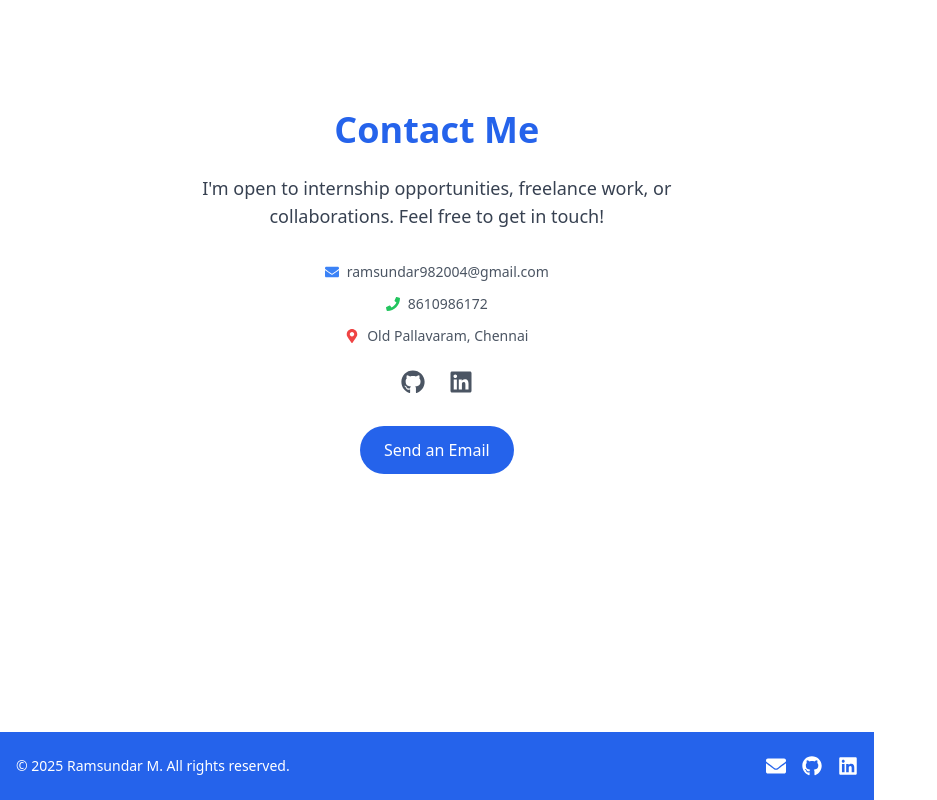
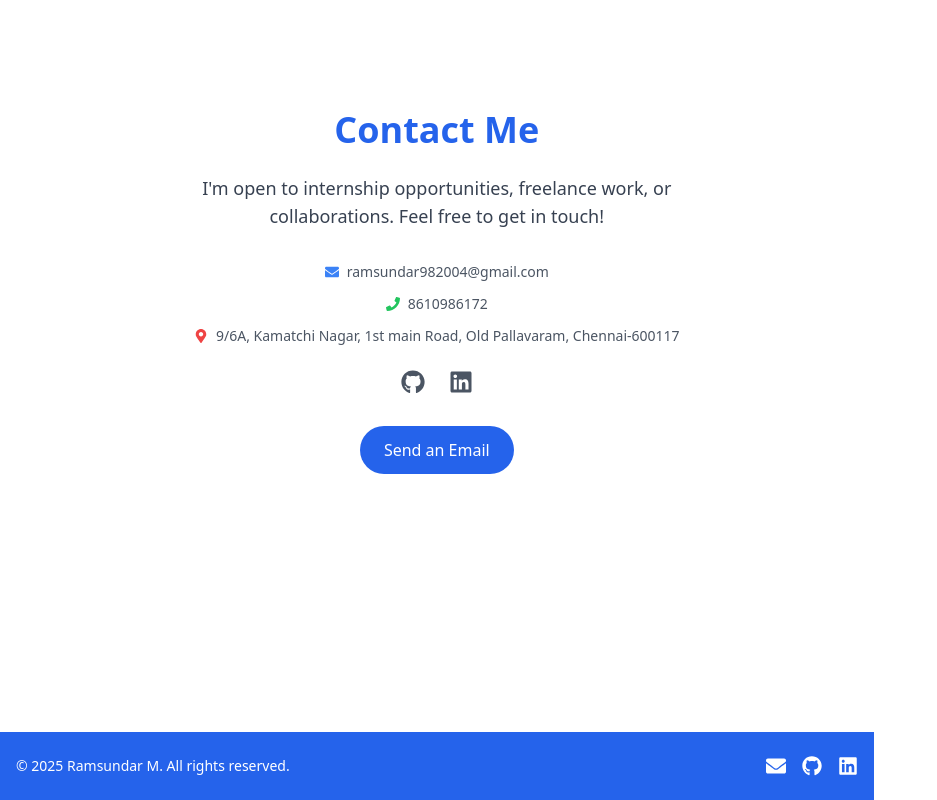
Before and after one commit to ramrs8/ramsundar-portfolio, a React (Vite) app: page / in a window 1280 px wide. Shown: the part 2562-3362 px from the top of the page, without its empty margins (0-937 px from the left). Built offline with nearby package versions, Linux system fonts and the light colour scheme; no server answers.

Commit message:
Removed some unnecessary lines

```diff
--- a/package.json
+++ b/package.json
@@ -3,7 +3,7 @@
   "private": true,
   "version": "0.0.0",
   "type": "module",
-  "homepage": "https://ramsundarm.github.io/ramsundar-portfolio",
+  "homepage": "https://ramrs8.github.io/ramsundar-portfolio",
   "scripts": {
     "dev": "vite",
     "build": "vite build",
--- a/src/components/Footer.jsx
+++ b/src/components/Footer.jsx
@@ -19,7 +19,7 @@ const Footer = () => {
             <FaEnvelope />
           </a>
           <a
-            href="https://github.com/ramsundarm"
+            href="https://github.com/ramrs8"
             target="_blank"
             rel="noreferrer"
             className="hover:text-gray-300"
--- a/src/sections/Contact.jsx
+++ b/src/sections/Contact.jsx
@@ -31,12 +31,12 @@ const Contact = () => {
           </div>
           <div className="flex items-center gap-2">
             <FaMapMarkerAlt className="text-red-500" />
-            <span>Old Pallavaram, Chennai</span>
+            <span>9/6A, Kamatchi Nagar, 1st main Road, Old Pallavaram, Chennai-600117</span>
           </div>
         </div>
 
         <div className="flex justify-center gap-6 text-2xl text-gray-600 mb-8">
-          <a href="https://github.com/ramsundarm" target="_blank" rel="noreferrer">
+          <a href="https://github.com/ramrs8" target="_blank" rel="noreferrer">
             <FaGithub className="hover:text-black" />
           </a>
           <a href="https://linkedin.com/in/ramsundarm" target="_blank" rel="noreferrer">
--- a/src/sections/Hero.jsx
+++ b/src/sections/Hero.jsx
@@ -45,7 +45,6 @@ const Hero = () => {
             "Full Stack Developer",
             "Android Developer",
             "React & Flutter Enthusiast",
-            "UI/UX Learner",
           ]}
           loop={true}
           cursor
```
Also changed, not shown: router.jsx (deleted).
